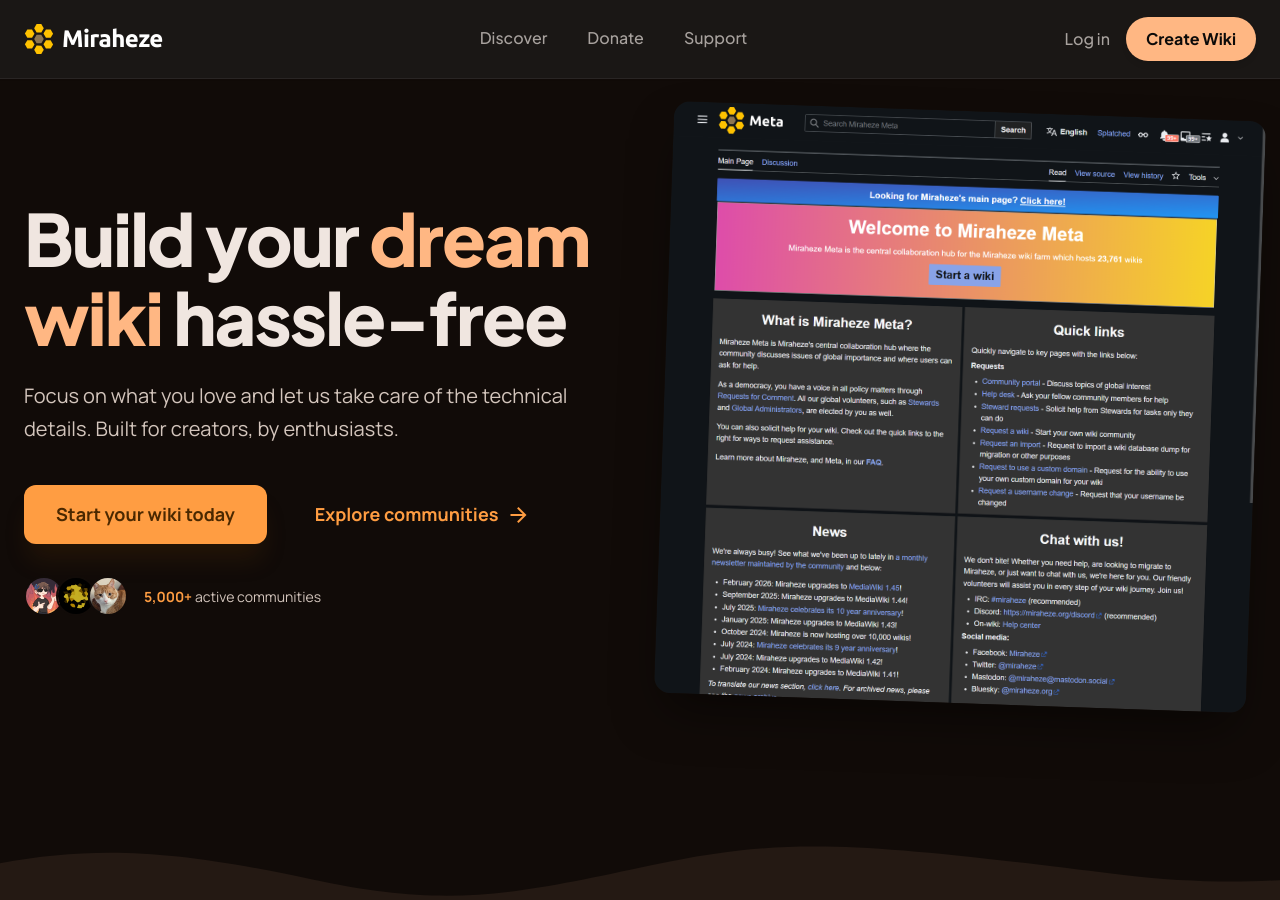
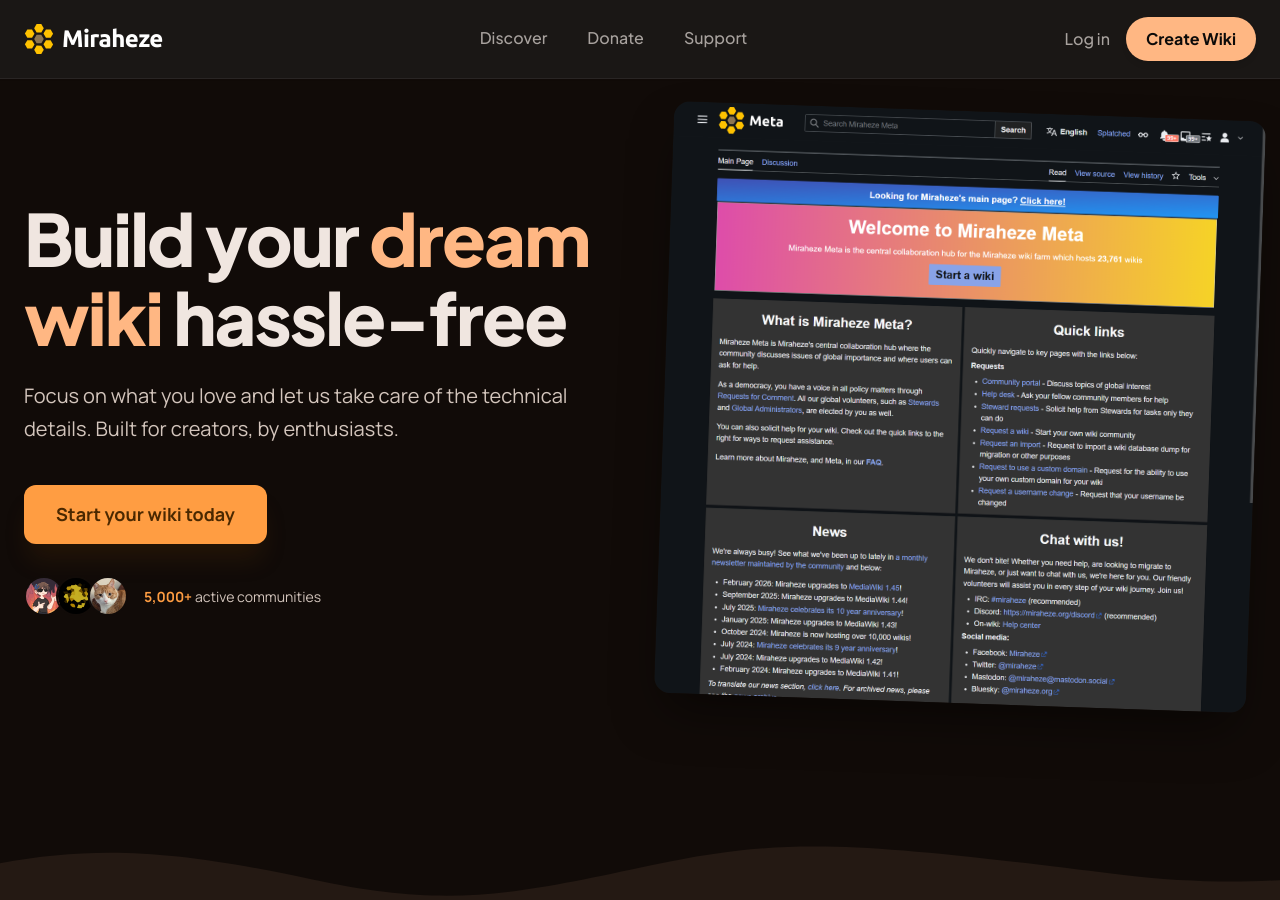
Before and after one commit to whostacking/buzzy, a Jekyll site: the page built from index.html, in a window 1280 px wide and 900 px high. Built offline with Jekyll 4.4.1, drawn with Linux system fonts in a browser that asks for light colours.

Commit message:
styling change

```diff
--- a/index.html
+++ b/index.html
@@ -17,11 +17,11 @@
                     rel="noopener noreferrer">
                     Start your wiki today
                 </a>
-                <a class="btn-hero-secondary" href="https://communities.miraheze.org" target="_blank"
+                <!-- <a class="btn-hero-secondary" href="https://communities.miraheze.org" target="_blank"
                     rel="noopener noreferrer">
                     Explore communities
                     <span class="material-symbols-outlined">arrow_forward</span>
-                </a>
+                </a> -->
             </div>
             <div class="hero-stats">
                 <div class="avatar-group">
@@ -117,7 +117,7 @@
             </p>
         </div>
         <div>
-            <a class="btn-hero-primary" href="https://meta.miraheze.org/wiki/Special:WikiDiscover" target="_blank"
+            <a class="btn-hero-primary" href="https://communities.miraheze.org" target="_blank"
                 rel="noopener noreferrer">
                 View directory
             </a>
```
